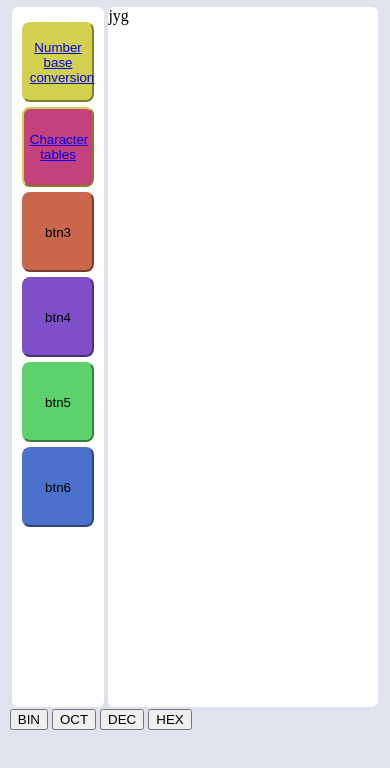
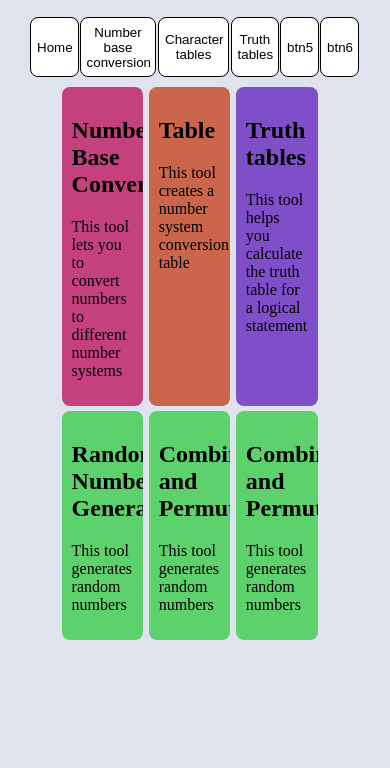
Before and after one commit to pbenipal61/Convocal, a plain HTML site: page src/index.html in a window 390 px wide. Drawn offline with Linux system fonts and the light colour scheme.

Commit message:
MADE SHIT RESPONSIVE

```diff
--- a/src/backend/base_conversions.js
+++ b/src/backend/base_conversions.js
@@ -86,7 +86,7 @@ function convert(inp){
 function throwError(e){
 
     if(e ==  null){
-        e = "Invalid output";
+        e = "Invalid input";
         document.getElementById("comment").textContent = e;
     }
 }
--- a/src/index.html
+++ b/src/index.html
@@ -5,30 +5,51 @@
     <meta name="viewport" content="width=device-width, initial-scale=1.0">
     <meta http-equiv="X-UA-Compatible" content="ie=edge">
     <link rel="stylesheet" type="text/css" href="./stylesheets/index.css">
+
+
     <title>Homepage | Welcome</title>
 </head>
 <body>
-    <div id="container">
-        <div id="right_side_panel">
+
+        <div id="left_side_panel" >
+
             <section id="right_side_panel_buttons">
-                <button id="rp_btn_1"><a href="cnr.html">Number base conversion</a></button>
-                <button id="rp_btn_2">
-                    <a href="table.html">Character tables</a>
-                    </button>
-                <button id="rp_btn_3">btn3</button>
-                <button id="rp_btn_4">btn4</button>
-                <button id="rp_btn_5">btn5</button>
-                <button id="rp_btn_6">btn6</button>
+                <a href="index.html"><button id="rp_btn_1">Home</button></a>
+                <a href="cnr.html"><button id="rp_btn_2">Number base conversion</button></a>
+                <a href="table.html"><button id="rp_btn_3">Character tables</button></a>
+                <a href="truth_table_page.html"><button id="rp_btn_4">Truth tables</button></a>
+                <a href="nolink"><button id="rp_btn_5">btn5</button></a>
+                <a href="nolink"><button id="rp_btn_6">btn6</button></a>
+
             </section>
-        </div>
-        <div id="left_side_panel">jyg</div>
+            <div id="desc_container">
+               <div id="cnr_desc">
+                <h2>Number Base Conversion</h2>
+                <p> This tool lets you to convert numbers to different number systems</p>
+               </div>
+
+               <div id="table_desc">
+                    <h2>Table</h2>
+                    <p> This tool creates a number system conversion table</p>
+               </div>
+               <div id="truth_table_desc">
+                    <h2>Truth tables</h2>
+                    <p> This tool helps you calculate the truth table for a logical statement</p>
+               </div>
+               <div id="random_desc">
+                   <h2>Random Number Generator</h2>
+                   <p>This tool generates random numbers</p>
+               </div>
+               <div id="cp_desc">
+                    <h2>Combinations and Permutation</h2>
+                    <p>This tool generates random numbers</p>
+                </div>
+                <div id="game_desc">
+                        <h2>Combinations and Permutation</h2>
+                        <p>This tool generates random numbers</p>
+                </div>
+            </div>
     </div>
-   <div>
-       <button class="converter_buttons1">BIN</button>
-       <button class="converter_buttons1">OCT</button>
-       <button class="converter_buttons1">DEC</button>
-       <button class="converter_buttons1">HEX</button>
 
-   </div>
 </body>
 </html>
--- a/src/stylesheets/cnr.css
+++ b/src/stylesheets/cnr.css
@@ -1,39 +1,74 @@
+
 body{
     margin: auto;
     margin-top: 5px;
     width: 95%;
-    background-color: #dfe3ee;
 
 }
 #intro{
     text-align: center;
-    font-family: Verdana;
+    font-family:  Roboto;
+    margin-bottom: 25px;
+    margin-left: auto;
+    margin-right: auto;
+
+    width: 70%;
+    padding: 10px;
+    border-radius: 8px;
+    background-color: #5DD16B;
+
+}
+
+.converter_buttons{
+    display: flex;
+    flex-direction: row;
+    border-radius: 8px;
+
+
 }
 .flex_container{
     display: flex;
     flex-direction: row;
+    justify-content: center;
 }
-#converter_buttons{
+
+.cb{
+
+    background-color: #D3D04F;
+    border-color: #D3D04F;
+    padding: 5px;
     border-radius: 8px;
     width: 25%;
-    background-color: white;
-    height: 300px;
-    border: 2px solid #dfe3ee;
+
 }
-.cb{
-    float: left;
-    background-color: #D3D04F;
-    border-color: #D3D04F;
-    border: 1px #D3D04F;
+.convert_put{
+    border-radius: 8px;
 }
-.input_set{
-    display: flex;
-    flex-direction: column;
+
+#input_set{
+
+    margin-right: 2%;
+
 }
+#output_set{
+    margin-left: 2%;
+
+
+}
+
 textarea{
     text-align: right;
-    padding-right: 5%;
+
+    border-radius: 8px;
+
 }
+#comment{
+    text-align: center;
+    margin-top: 10px;
+    margin-right: auto;
+
+}
+
 /* #cb2{
     background-color: #D3D04F;
     border-color: #D3D04F;
@@ -47,5 +82,6 @@ textarea{
     border-color: #D3D04F;
 } */
 button:focus{
-    color:red;
+    background-color:red;
+
 }
--- a/src/stylesheets/index.css
+++ b/src/stylesheets/index.css
@@ -1,4 +1,7 @@
-body{
+* {
+    box-sizing: border-box;
+  }
+  body{
     margin: auto;
     margin-top: 5px;
     width: 95%;
@@ -12,97 +15,158 @@ body{
 #container{
     height: 100%;
     display: flex;
-    flex-direction: row;
+    flex-direction: column;
     margin:auto;
-    overflow: hidden;
+
+
 }
 #right_side_panel{
-    border-radius: 8px;
-    width: 25%;
-    background-color: white;
-    height: 700px;
-    border: 2px solid #dfe3ee;
+    height: 5%;
+    width: 100%;
+    display: flex;
+    flex-direction: row;
 
+    overflow: auto;
+    margin: 0, auto;
 }
 
 #right_side_panel_buttons {
+    width: 100%;
+    display: flex;
+    flex-direction: row;
 
-    display: flex;
-    flex-direction: column;
-    padding: 10px;
+    border: 2px solid #dfe3ee;
+    border-radius: 8px;
+    padding: 5px;
+    justify-content: center;
+    align-content: center;
 
 
 }
 #right_side_panel_buttons button{
-
-    border-radius: 8px;
+    float: left;
     margin-top: 5px;
-    height: 80px;
-
-    box-shadow: none;
-    -webkit-appearance: none;
+    height: 60px;;
+    margin-right: 2%;
+    width: 98%;
 
 
 }
 
 #rp_btn_1{
 
-    background-color: #D3D04F;
-    border-color: #D3D04F;
+    border: black 1px solid;
+    border-radius: 8px;
+    background-color: white;
+
+
 }
 #rp_btn_2{
-    background-color: #C4417D;
-    border-color: #D3D04F;
+
+    border: black 1px solid;
+    border-radius: 8px;
+    background-color: white;
+
 }
 #rp_btn_3{
-    background-color: #C9664C;
-    border-color: #C9664C;
+
+    border: black 1px solid;
+    border-radius: 8px;
+    background-color: white;
+
+
 }
 #rp_btn_4{
-    background-color: #7E4FC9;
-    border-color: #7E4FC9;
+
+    border: black 1px solid;
+    border-radius: 8px;
+    background-color: white;
+
+
 }
 #rp_btn_5{
-    background-color: #5DD16B;
-    border-color: #5DD16B;
+
+
+    border: black 1px solid;
+    border-radius: 8px;
+    background-color: white;
+
+
 }
 #rp_btn_6{
-    background-color: #4C71CC;
-    border-color: #4C71CC;
+
+
+    border: black 1px solid;
+    border-radius: 8px;
+    background-color: white;
+
 }
+
 #left_side_panel{
+    position: relative;
+    margin: auto;
     border-radius: 8px;
     width: 75%;
-    background-color: white;
-    height: 700px;
-    border: 2px solid #dfe3ee;
+
+
 }
-#converter_buttons{
+a{
+    width: 33%;
+}
+
+#cnr_desc{
+    padding: 10px;
+    width: 30%;
     border-radius: 8px;
-    width: 25%;
-    background-color: white;
-    height: 300px;
-    border: 2px solid #dfe3ee;
+    background-color: #C4417D;
+    margin: 1%;
 }
-.cb{
-    float: left;
-    background-color: #D3D04F;
-    border-color: #D3D04F;
-    border: 1px #D3D04F;
+
+#table_desc{
+    padding: 10px;
+    width: 30%;
+    border-radius: 8px;
+    background-color: #C9664C;
+    margin: 1%;
 }
-.input_set{
+#truth_table_desc{
+    padding: 10px;
+    width: 30%;
+    border-radius: 8px;
+    margin: 1%;
+    background-color: #7E4FC9;
+}
+#random_desc{
+    width: 30%;
+    padding: 10px;
+    border-radius: 8px;
+    background-color: #5DD16B;
+    margin: 1%;
+
+}
+#cp_desc{
+    width: 30%;
+    padding: 10px;
+    border-radius: 8px;
+    background-color: #5DD16B;
+    margin: 1%;
+
+}
+#game_desc{
+    width: 30%;
+    padding: 10px;
+    border-radius: 8px;
+    background-color: #5DD16B;
+    margin: 1%;
+
+}
+#desc_container{
+    width: 98%;
+    margin: auto;
     display: flex;
-    flex-direction: column;
+    flex-direction: row;
+    flex-wrap: wrap;
 }
-/* #cb2{
-    background-color: #D3D04F;
-    border-color: #D3D04F;
+#desc_container div{
+    overflow: auto;
 }
-#cb3{
-    background-color: #D3D04F;
-    border-color: #D3D04F;
-}
-#cb4{
-    background-color: #D3D04F;
-    border-color: #D3D04F;
-} */
--- /dev/null
+++ b/src/stylesheets/index_mobile.css
@@ -0,0 +1,19 @@
+@media screen and (min-width: 320px) and (max-width: 774px)
+{
+    body, .flex_container, #container, #right_side_panel, #right_side_panel_buttons, #right_side_panel_buttons button,
+    #rp_btn_1, #rp_btn_2, #rp_btn_3, #rp_btn_4, #rp_btn_5, #rp_btn_6, #rp_btn_7, #left_side_panel{
+        text-align: center;
+        width: 100%;
+        align-content: center;
+        float: none;
+        display: block;
+        margin: 0;
+        padding: 0;
+        font-size: 8px;
+        }
+
+
+        #cnr_desc h2{
+           font-size: 10px
+        }
+}
--- /dev/null
+++ b/src/stylesheets/mobile_whatever.css
@@ -0,0 +1,14 @@
+@media screen and (min-width: 320px) and (max-width: 1020px)
+{
+    body, .flex_container, #container, #right_side_panel, #right_side_panel_buttons, #right_side_panel_buttons button,
+    #rp_btn_1, #rp_btn_2, #rp_btn_3, #rp_btn_4, #rp_btn_5, #rp_btn_6, #rp_btn_7, #left_side_panel, #intro, #converter_buttons,
+    .cb, #input_set, #output_set, textarea, #comment, button:focus{
+        text-align: center;
+        width: 100%;
+        align-content: center;
+        float: none;
+        display: block;
+        margin: 0;
+        padding: 0;
+            }
+}
```
Also changed, not shown: src/cnr.html (+37 -11 lines), src/stylesheets/truth_table.css (added, +36 -0 lines), src/truth_table_page.html (+36 -0 lines), Documentation/next level paper prototyping.txt (deleted), 3 other files.
